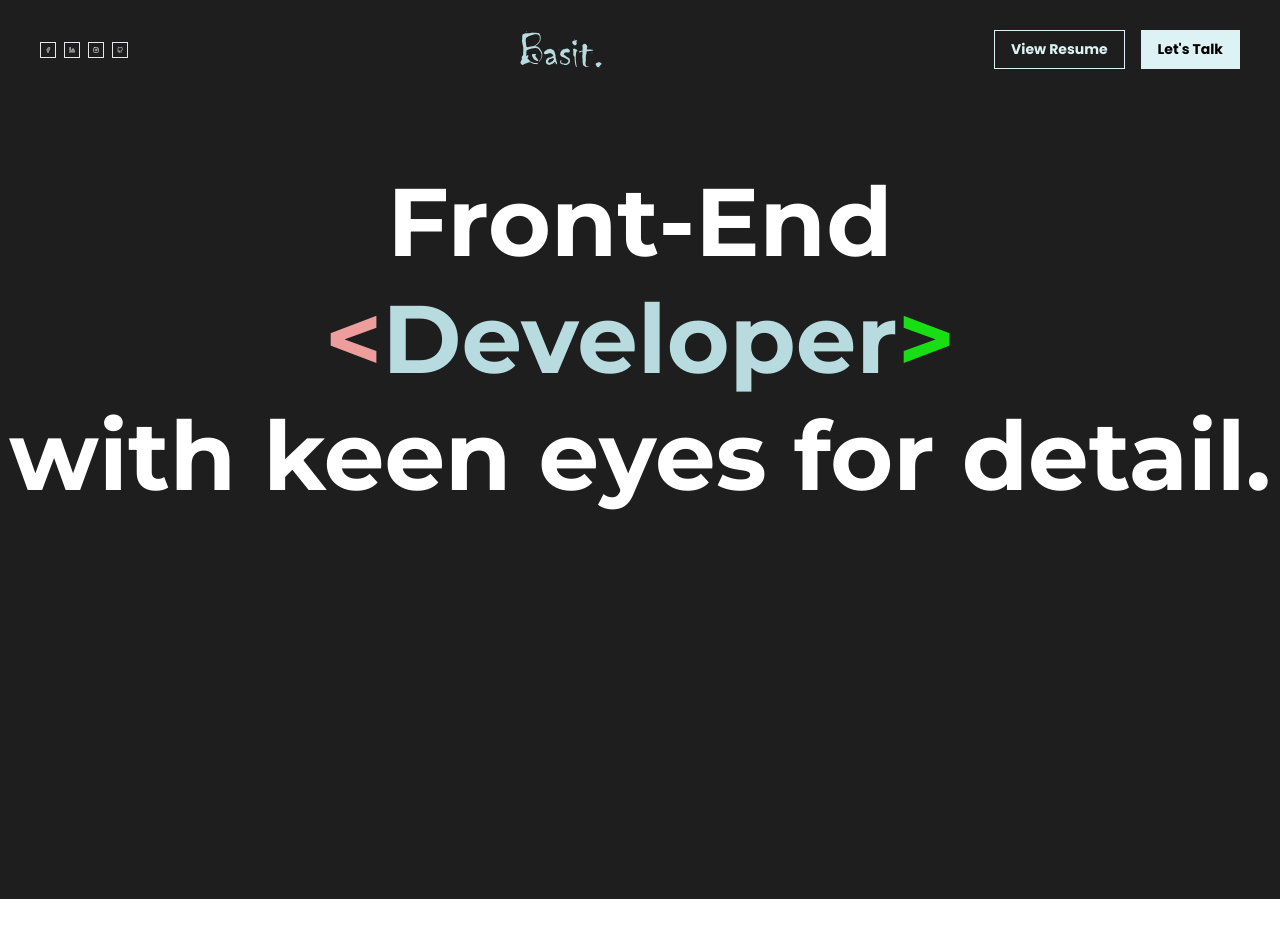
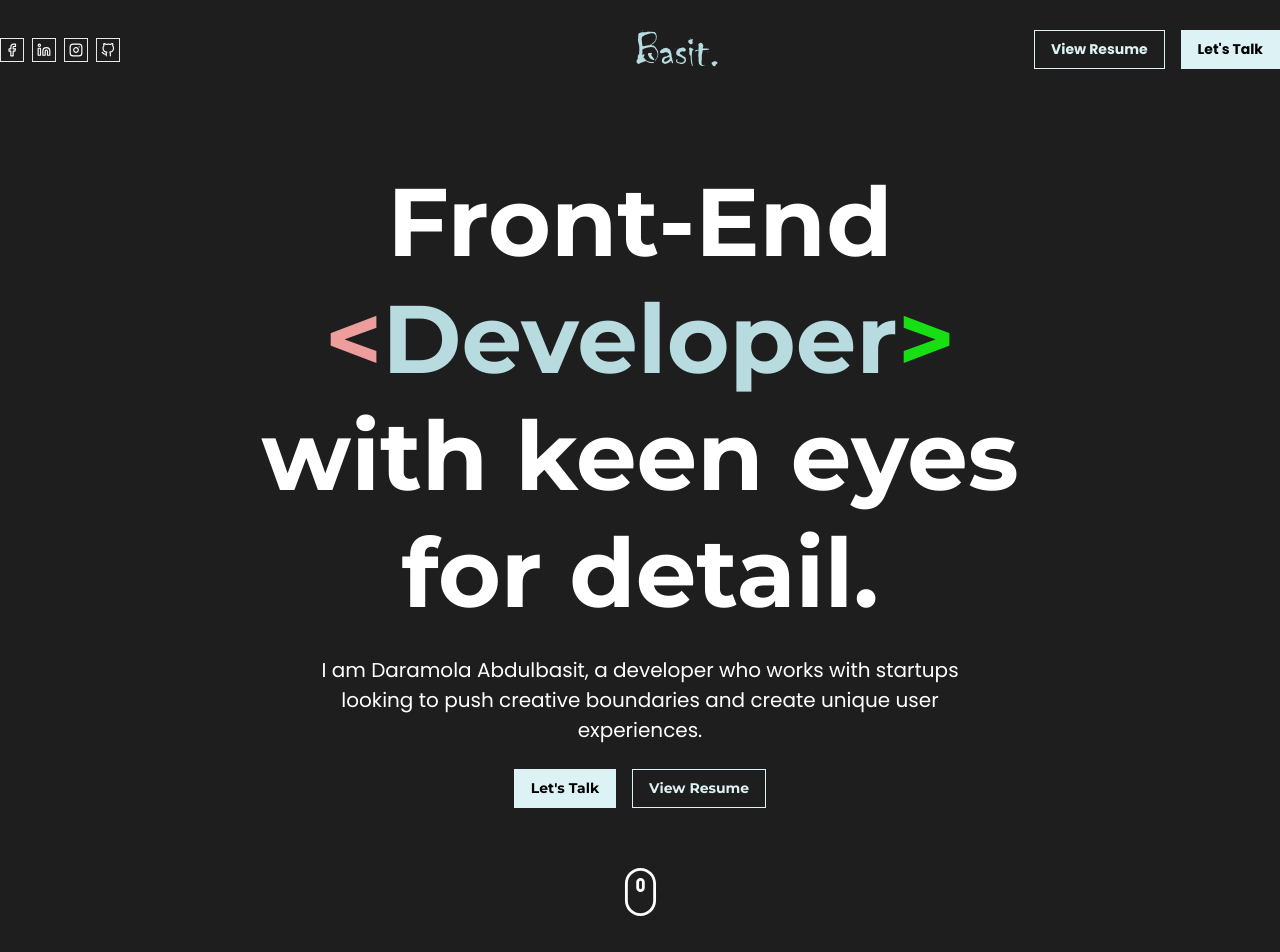
Before and after one commit to olaiyabasit/Portfolio, a Next.js app: page / in a window 1280 px wide. Shown: the top 952 px of the page. Before the commit the page ends 899 px from the top, so only its background shows below. Built offline with nearby package versions, Linux system fonts and the light colour scheme.

Commit message:
built the hero section

```diff
--- a/components/V2/header/Header.tsx
+++ b/components/V2/header/Header.tsx
@@ -13,7 +13,7 @@ export const Header = () => {
   const displaySocials = () =>
     socialIcon.map((social, index) => (
       <div
-        className="h-4 w-4 flex items-center justify-center border border-inherit p-1 text-white cursor-pointer"
+        className="h-6 w-6 flex items-center justify-center border border-inherit p-1 text-white cursor-pointer"
         key={index}
       >
         {social.icon}
@@ -22,9 +22,9 @@ export const Header = () => {
 
   return (
     <div className="sticky top-0 z-10 bg-[#1E1E1E] font-poppins">
-      <div className="flex justify-between py-[30px] w-[100%] m-auto max-w-[1200px]">
+      <div className="flex justify-between py-[30px] w-[100%] m-auto max-w-[1280px]">
         <div className="flex gap-[8px] items-center">{displaySocials()}</div>
-        <div className="flex justify-end">
+        <div className="ml-[200px]">
           <img src="/images/Basit.svg" />
         </div>
         <div className="flex gap-[16px]">
--- a/components/V2/hero/Hero.tsx
+++ b/components/V2/hero/Hero.tsx
@@ -1,10 +1,35 @@
 import React from "react";
+import { TfiMouse } from "react-icons/tfi";
 
 export const Hero = () => {
   return (
-    <div className="h-screen w-screen relative bg-[#1E1E1E] font-monte">
-      <div className="w-[] mx-auto pt-[64px]">
-        <div className="text-white text-[96px] text-center font-bold leading-[117px]">Front-End<br /><span className="text-[#EE9D9D]">&lt;</span><span className="text-[#B8DBDF]">Developer</span><span className="text-[#18DE14]">&gt;</span><br />with keen eyes for detail.</div>
+    <div className="w-screen relative bg-[#1E1E1E] font-monte">
+      <div className="max-w-[1280px] m-auto">
+        <div className="w-[777px] mx-auto pt-[64px] pb-[40px]">
+          <div className="text-white text-[96px] text-center font-bold leading-[117px]">
+            Front-End
+            <br />
+            <span className="text-[#EE9D9D]">&lt;</span>
+            <span className="text-[#B8DBDF]">Developer</span>
+            <span className="text-[#18DE14]">&gt;</span>
+            <br />
+            with keen eyes for detail.
+          </div>
+          <div className="w-[671px] m-auto font-poppins text-[20px] text-center text-white pt-[24px]">
+            I am Daramola Abdulbasit, a developer who works with startups
+            looking to push creative boundaries and create unique user
+            experiences.
+          </div>
+          <div className="flex gap-[16px] justify-center mt-[24px]">
+            <button className="py-2 px-4 border border-[#DCF2F4] text-[14px] font-bold bg-[#DCF2F4] hover:bg-black hover:text-[#DCF2F4]">
+              Let&apos;s Talk
+            </button>
+            <button className="py-2 px-4 border border-[#DCF2F4] text-[#DCF2F4] text-[14px] font-bold hover:bg-[#DCF2F4] hover:text-black">
+              View Resume
+            </button>
+          </div>
+          <TfiMouse className="text-white text-[48px] text-center w-full justify-center mt-[60px]" />
+        </div>
       </div>
     </div>
   );
--- /dev/null
+++ b/components/V2/testimonial/Testimonial.tsx
@@ -0,0 +1,9 @@
+import React from "react";
+
+export const Testimonial = () => {
+  return (
+    <div className="h-[60vh] bg-[#1E1E1E]">
+      <p className="text-white text-[24px] font-bold text-center">Blessed to work with top brands</p>
+    </div>
+  );
+};
--- a/package.json
+++ b/package.json
@@ -12,7 +12,7 @@
     "next": "12.1.0",
     "react": "17.0.2",
     "react-dom": "17.0.2",
-    "react-icons": "^4.4.0",
+    "react-icons": "^4.7.1",
     "react-particles-js": "^3.6.0",
     "typewriter-effect": "^2.19.0"
   },
--- a/pages/index.tsx
+++ b/pages/index.tsx
@@ -3,6 +3,7 @@ import Head from "next/head";
 import { About } from "../components/V1/about/About";
 import { Header } from "../components/V2/header/Header";
 import { Hero } from "../components/V2/hero/Hero";
+import { Testimonial } from "../components/V2/testimonial/Testimonial";
 
 const Home: NextPage = () => {
   return (
@@ -14,6 +15,7 @@ const Home: NextPage = () => {
       </Head>
       <Header />
       <Hero />
+      <Testimonial/>
       {/* <About />  */}
     </div>
   );
```
Also changed, not shown: 1 other file (tests, documents, lock files or other folders).
